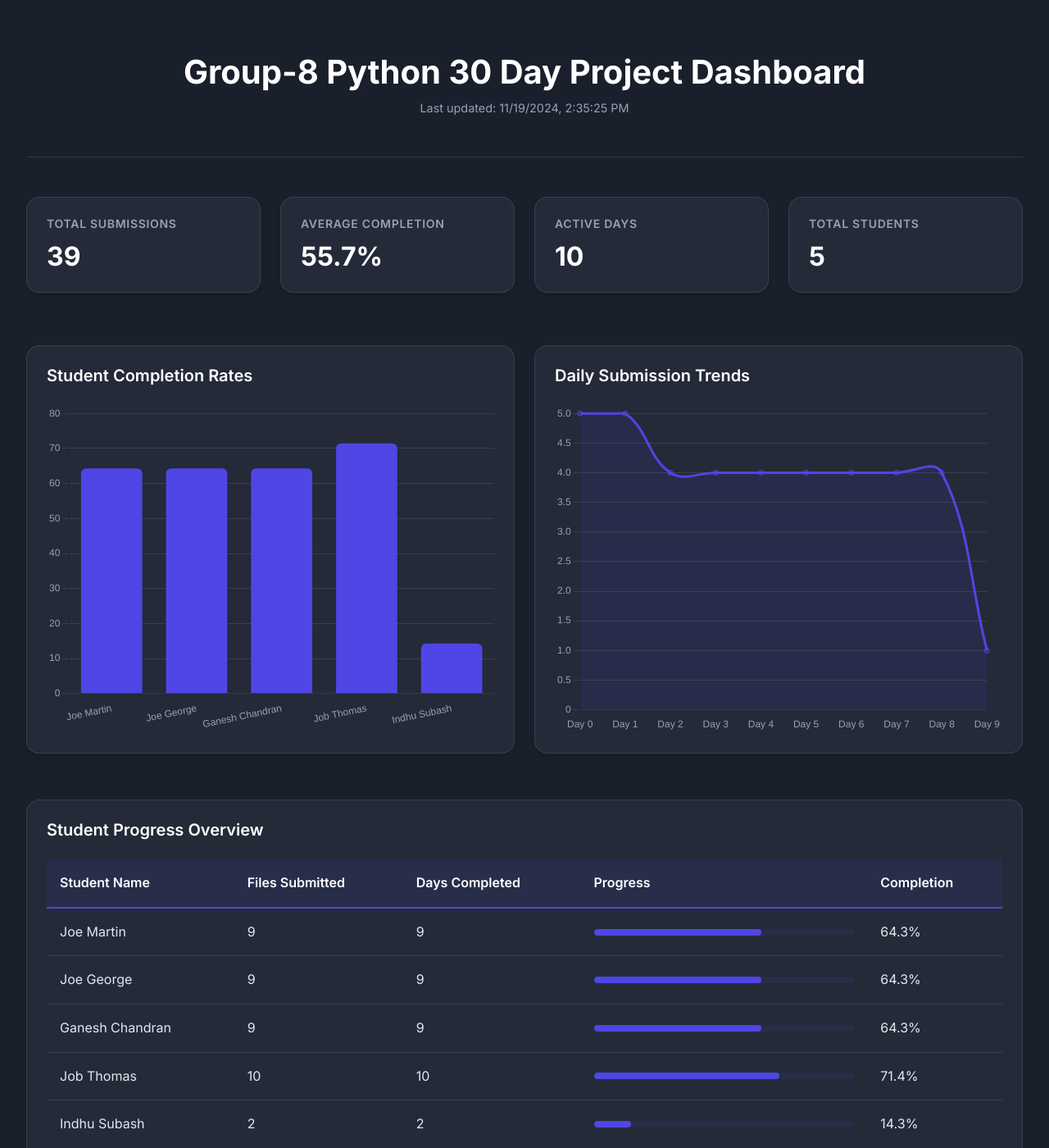
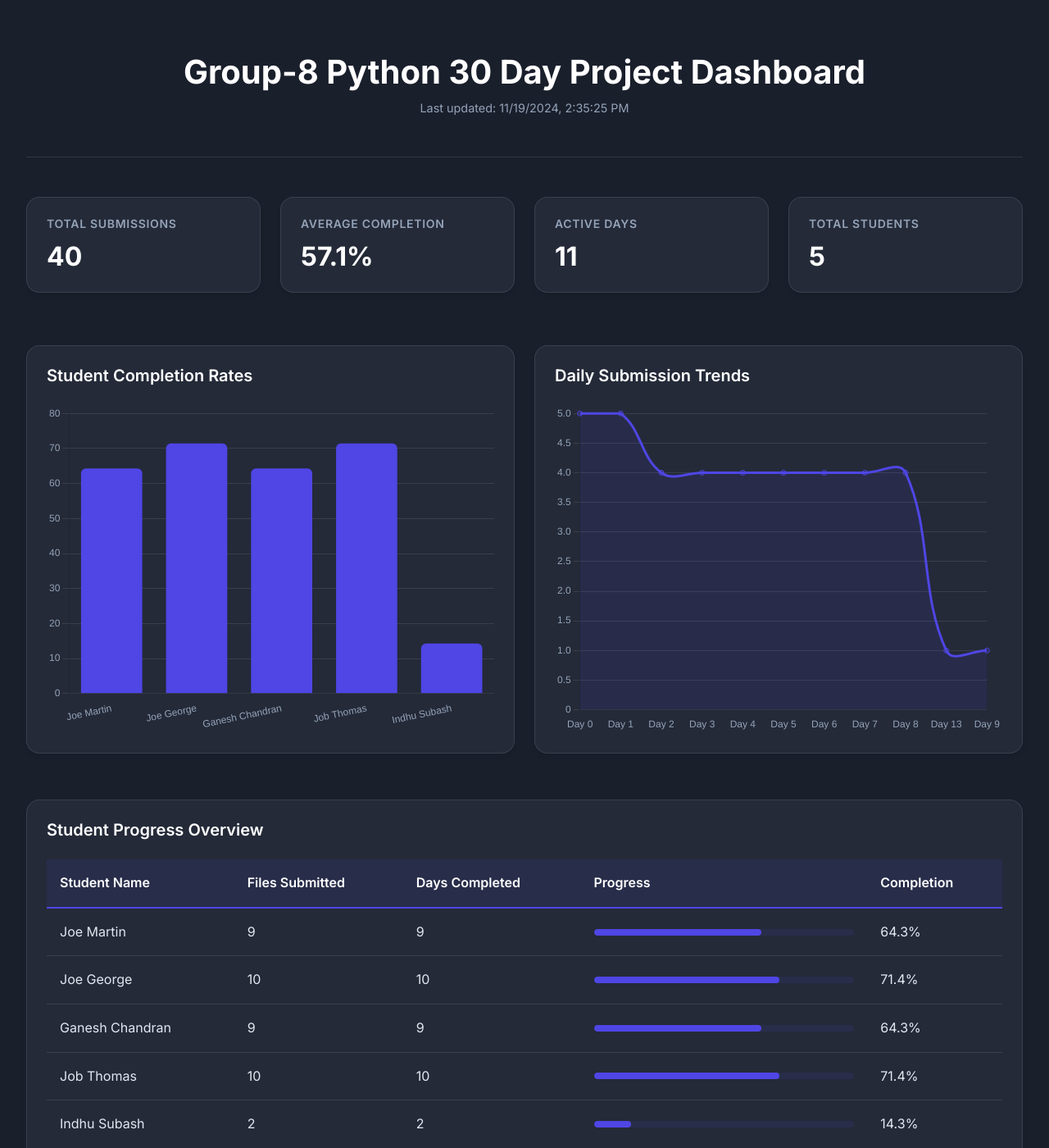
Before and after one commit to joegeorge022/Python-30-Day-Project, a Jekyll site: the page progress_dashboard.html, which Jekyll copies as it is, in a window 1280 px wide and 1400 px high. Shown: the whole window at 82% size. Built offline with Jekyll 4.4.1, drawn with Linux system fonts in a browser that asks for light colours.

```diff
--- a/chart_data.json
+++ b/chart_data.json
@@ -9,6 +9,7 @@
     "Day 6": 4,
     "Day 7": 4,
     "Day 8": 4,
+    "Day 13": 1,
     "Day 9": 1
   },
   "student_progress": {
@@ -223,8 +224,8 @@
       }
     },
     "Joe George": {
-      "total_files": 9,
-      "completed_days": 9,
+      "total_files": 10,
+      "completed_days": 10,
       "daily_submissions": {
         "Day 0": 1,
         "Day 1": 1,
@@ -234,12 +235,13 @@
         "Day 5": 1,
         "Day 6": 1,
         "Day 7": 1,
-        "Day 8": 1
+        "Day 8": 1,
+        "Day 13": 1
       },
       "file_types": {
-        ".py": 9
+        ".py": 10
       },
-      "total_lines": 160,
+      "total_lines": 161,
       "detailed_daily_stats": {
         "Day 0": {
           "total_lines": 10,
@@ -427,6 +429,27 @@
               "functions": 0,
               "classes": 0,
               "size": 235
+            }
+          ]
+        },
+        "Day 13": {
+          "total_lines": 1,
+          "code_lines": 1,
+          "comment_lines": 0,
+          "functions": 0,
+          "classes": 0,
+          "files": 1,
+          "file_details": [
+            {
+              "name": "joe_g.py",
+              "path": "Day-13/joe_g.py",
+              "extension": ".py",
+              "lines": 1,
+              "code_lines": 1,
+              "comment_lines": 0,
+              "functions": 0,
+              "classes": 0,
+              "size": 1
             }
           ]
         }
@@ -933,13 +956,13 @@
   },
   "completion_rates": {
     "Joe Martin": 64.28571428571429,
-    "Joe George": 64.28571428571429,
+    "Joe George": 71.42857142857143,
     "Ganesh Chandran": 64.28571428571429,
     "Job Thomas": 71.42857142857143,
     "Indhu Subash": 14.285714285714285
   },
   "language_distribution": {
-    ".py": 39
+    ".py": 40
   },
   "repository_activity": {
     "activity_timeline": {},
```
Also changed, not shown: Progress_Report.md (+1 -1 lines).
